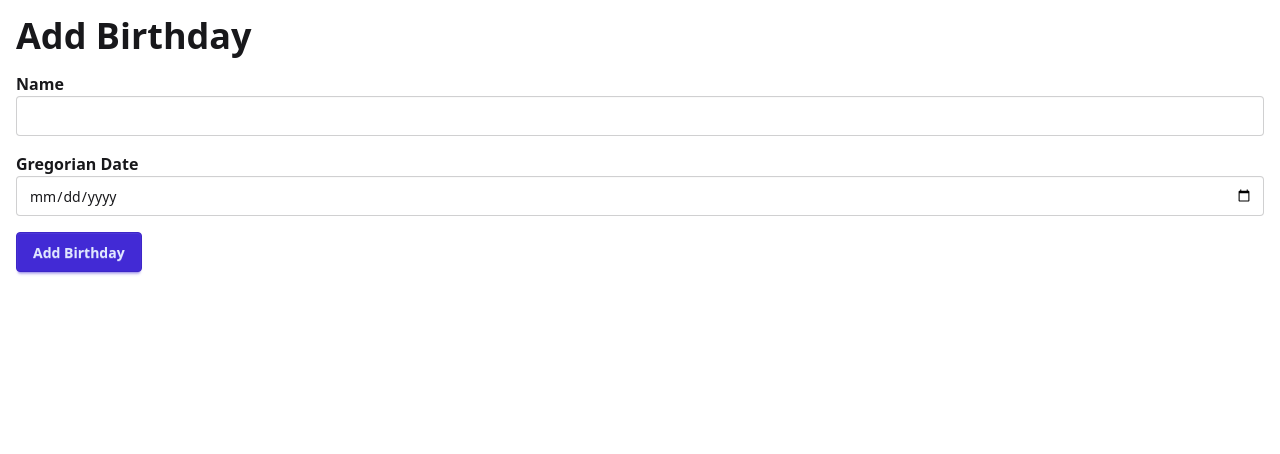
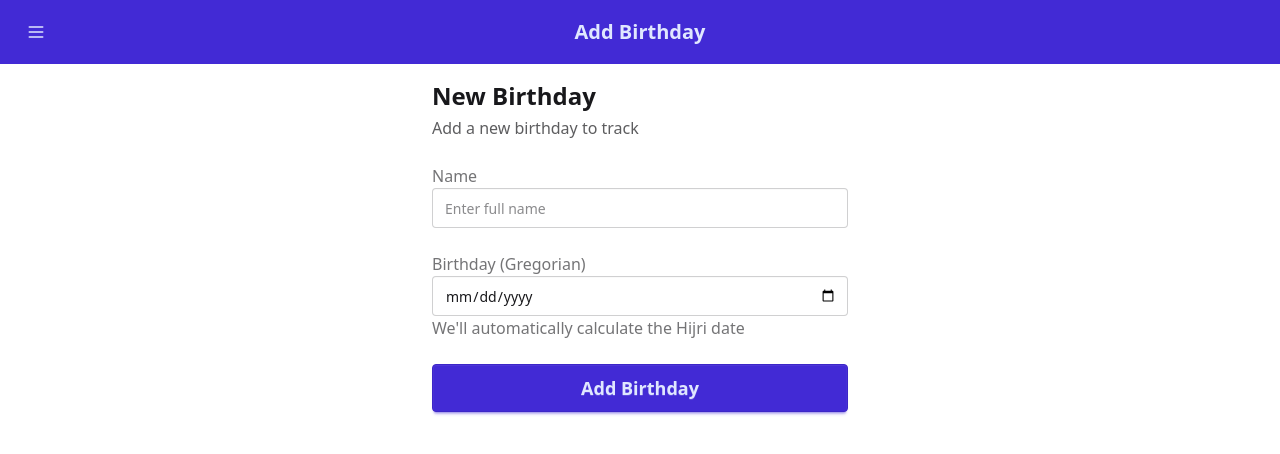
Before and after one commit to abumalick/hijri-birthday, a React (Vite) app: page /add in a window 1280 px wide. Shown: the top 454 px of the page. Built offline with nearby package versions, Linux system fonts and the light colour scheme.

Commit message:
feat: implement Layout component and integrate it into routes

```diff
--- /dev/null
+++ b/src/components/Layout.tsx
@@ -0,0 +1,178 @@
+import { Link } from '@tanstack/react-router'
+import type { ReactNode } from 'react'
+
+interface LayoutProps {
+	title: string
+	children: ReactNode
+}
+
+export function Layout({ title, children }: LayoutProps) {
+	return (
+		<div className="drawer">
+			<input id="drawer-toggle" type="checkbox" className="drawer-toggle" />
+			<div className="drawer-content flex flex-col">
+				{/* Navbar */}
+				<div className="navbar bg-primary text-primary-content sticky top-0 z-50">
+					<div className="navbar-start">
+						<label
+							htmlFor="drawer-toggle"
+							className="btn btn-square btn-ghost"
+							aria-label="Open menu"
+						>
+							<svg
+								xmlns="http://www.w3.org/2000/svg"
+								fill="none"
+								viewBox="0 0 24 24"
+								className="inline-block w-5 h-5 stroke-current"
+								aria-hidden="true"
+							>
+								<title>Menu</title>
+								<path
+									strokeLinecap="round"
+									strokeLinejoin="round"
+									strokeWidth="2"
+									d="M4 6h16M4 12h16M4 18h16"
+								/>
+							</svg>
+						</label>
+					</div>
+					<div className="navbar-center">
+						<h1 className="text-xl font-bold">{title}</h1>
+					</div>
+					<div className="navbar-end">
+						{/* Optional: Add action buttons here */}
+					</div>
+				</div>
+
+				{/* Page content */}
+				<main className="flex-1 min-h-screen bg-base-100">{children}</main>
+			</div>
+
+			{/* Sidebar */}
+			<div className="drawer-side">
+				<label
+					htmlFor="drawer-toggle"
+					className="drawer-overlay"
+					aria-label="Close menu"
+				/>
+				<aside className="min-h-full w-80 bg-base-200 text-base-content">
+					<div className="p-4">
+						<div className="flex items-center gap-2 mb-8">
+							<div className="avatar placeholder">
+								<div className="bg-primary text-primary-content rounded-full w-12">
+									<span className="text-xl">🌙</span>
+								</div>
+							</div>
+							<div>
+								<h2 className="text-lg font-bold">Hijri Birthday</h2>
+								<p className="text-sm opacity-70">Never miss a birthday</p>
+							</div>
+						</div>
+					</div>
+
+					<ul className="menu p-4 w-full">
+						<li>
+							<Link
+								to="/"
+								className="flex items-center gap-3"
+								activeProps={{ className: 'active' }}
+							>
+								<svg
+									xmlns="http://www.w3.org/2000/svg"
+									className="h-5 w-5"
+									fill="none"
+									viewBox="0 0 24 24"
+									stroke="currentColor"
+									aria-hidden="true"
+								>
+									<title>Home</title>
+									<path
+										strokeLinecap="round"
+										strokeLinejoin="round"
+										strokeWidth="2"
+										d="M3 12l2-2m0 0l7-7 7 7M5 10v10a1 1 0 001 1h3m10-11l2 2m-2-2v10a1 1 0 01-1 1h-3m-6 0a1 1 0 001-1v-4a1 1 0 011-1h2a1 1 0 011 1v4a1 1 0 001 1m-6 0h6"
+									/>
+								</svg>
+								Home
+							</Link>
+						</li>
+						<li>
+							<Link
+								to="/add"
+								className="flex items-center gap-3"
+								activeProps={{ className: 'active' }}
+							>
+								<svg
+									xmlns="http://www.w3.org/2000/svg"
+									className="h-5 w-5"
+									fill="none"
+									viewBox="0 0 24 24"
+									stroke="currentColor"
+									aria-hidden="true"
+								>
+									<title>Add</title>
+									<path
+										strokeLinecap="round"
+										strokeLinejoin="round"
+										strokeWidth="2"
+										d="M12 6v12m6-6H6"
+									/>
+								</svg>
+								Add Birthday
+							</Link>
+						</li>
+						<div className="divider" />
+						<li>
+							<button type="button" className="flex items-center gap-3">
+								<svg
+									xmlns="http://www.w3.org/2000/svg"
+									className="h-5 w-5"
+									fill="none"
+									viewBox="0 0 24 24"
+									stroke="currentColor"
+									aria-hidden="true"
+								>
+									<title>Settings</title>
+									<path
+										strokeLinecap="round"
+										strokeLinejoin="round"
+										strokeWidth="2"
+										d="M10.325 4.317c.426-1.756 2.924-1.756 3.35 0a1.724 1.724 0 002.573 1.066c1.543-.94 3.31.826 2.37 2.37a1.724 1.724 0 001.065 2.572c1.756.426 1.756 2.924 0 3.35a1.724 1.724 0 00-1.066 2.573c.94 1.543-.826 3.31-2.37 2.37a1.724 1.724 0 00-2.572 1.065c-.426 1.756-2.924 1.756-3.35 0a1.724 1.724 0 00-2.573-1.066c-1.543.94-3.31-.826-2.37-2.37a1.724 1.724 0 00-1.065-2.572c-1.756-.426-1.756-2.924 0-3.35a1.724 1.724 0 001.066-2.573c-.94-1.543.826-3.31 2.37-2.37.996.608 2.296.07 2.572-1.065z"
+									/>
+									<path
+										strokeLinecap="round"
+										strokeLinejoin="round"
+										strokeWidth="2"
+										d="M15 12a3 3 0 11-6 0 3 3 0 016 0z"
+									/>
+								</svg>
+								Settings
+							</button>
+						</li>
+						<li>
+							<button type="button" className="flex items-center gap-3">
+								<svg
+									xmlns="http://www.w3.org/2000/svg"
+									className="h-5 w-5"
+									fill="none"
+									viewBox="0 0 24 24"
+									stroke="currentColor"
+									aria-hidden="true"
+								>
+									<title>About</title>
+									<path
+										strokeLinecap="round"
+										strokeLinejoin="round"
+										strokeWidth="2"
+										d="M8.228 9c.549-1.165 2.03-2 3.772-2 2.21 0 4 1.343 4 3 0 1.4-1.278 2.575-3.006 2.907-.542.104-.994.54-.994 1.093m0 3h.01M21 12a9 9 0 11-18 0 9 9 0 0118 0z"
+									/>
+								</svg>
+								About
+							</button>
+						</li>
+					</ul>
+				</aside>
+			</div>
+		</div>
+	)
+}
--- a/src/routes/add.tsx
+++ b/src/routes/add.tsx
@@ -1,6 +1,7 @@
 import { Temporal } from '@js-temporal/polyfill'
 import { createFileRoute, useNavigate } from '@tanstack/react-router'
 import { useMemo, useState } from 'react'
+import { Layout } from '../components/Layout'
 import { LocalStorageService } from '../services/LocalStorageService'
 import { displayHijriDate, getHijriDate } from '../utils/dates'
 
@@ -39,51 +40,70 @@ function AddBirthday() {
 	}
 
 	return (
-		<div className="container p-4 mx-auto">
-			<h1 className="mb-4 text-4xl font-bold">Add Birthday</h1>
-			<form onSubmit={handleSubmit} className="space-y-4">
-				<div>
-					<label htmlFor="name" className="block font-bold">
-						Name
+		<Layout title="Add Birthday">
+			<div className="container p-4 mx-auto max-w-md">
+				<div className="mb-6">
+					<h2 className="text-2xl font-bold text-base-content">New Birthday</h2>
+					<p className="text-base-content/70 mt-1">
+						Add a new birthday to track
+					</p>
+				</div>
+				<form onSubmit={handleSubmit} className="space-y-6">
+					<div className="form-control">
+						<label htmlFor="name" className="label">
+							<span className="label-text font-medium">Name</span>
 						</label>
 						<input
 							type="text"
 							id="name"
 							value={name}
 							onChange={(e) => setName(e.target.value)}
-						className="w-full input input-bordered"
+							className="input input-bordered w-full"
+							placeholder="Enter full name"
 							required
 							data-testid="name-input"
 						/>
 					</div>
-				<div>
-					<label htmlFor="gregorianDate" className="block font-bold">
-						Gregorian Date
+					<div className="form-control">
+						<label htmlFor="gregorianDate" className="label">
+							<span className="label-text font-medium">
+								Birthday (Gregorian)
+							</span>
 						</label>
 						<input
 							type="date"
 							id="gregorianDate"
 							value={gregorianDate}
 							onChange={handleDateChange}
-						className="w-full input input-bordered"
+							className="input input-bordered w-full"
 							required
 							data-testid="gregorian-date-input"
 						/>
+						<div className="label">
+							<span className="label-text-alt text-base-content/60">
+								We'll automatically calculate the Hijri date
+							</span>
+						</div>
 					</div>
 					{hijriDate && (
+						<div className="alert alert-info">
 							<div>
-						<p className="font-bold">Hijri Date</p>
-						<p data-testid="hijri-date-preview">{hijriDate}</p>
+								<h3 className="font-bold">Hijri Date Preview</h3>
+								<div className="text-xs" data-testid="hijri-date-preview">
+									{hijriDate}
+								</div>
+							</div>
 						</div>
 					)}
 					<button
 						type="submit"
-					className="btn btn-primary"
+						className="btn btn-primary w-full btn-lg"
 						data-testid="submit-button"
 					>
 						Add Birthday
 					</button>
 				</form>
 			</div>
+		</Layout>
 	)
 }
--- a/src/routes/index.tsx
+++ b/src/routes/index.tsx
@@ -1,5 +1,6 @@
 import { createFileRoute, Link } from '@tanstack/react-router'
 import { useEffect, useMemo, useState } from 'react'
+import { Layout } from '../components/Layout'
 import { LocalStorageService } from '../services/LocalStorageService'
 import type { BirthdayEvent } from '../services/types'
 import {
@@ -29,45 +30,70 @@ function BirthdayList() {
 	}, [storageService])
 
 	return (
+		<Layout title="Hijri Birthday">
 			<div className="container p-4 mx-auto">
 				{events.length === 0 ? (
-				<div className="hero bg-base-200">
+					<div className="hero bg-base-200 min-h-[calc(100vh-4rem)]">
 						<div className="hero-content text-center">
 							<div className="max-w-md">
-							<h1 className="text-5xl font-bold">Hijri Birthday</h1>
-							<p className="py-6">
+								<div className="text-6xl mb-4">🌙</div>
+								<h1 className="text-4xl font-bold mb-4">
+									Welcome to Hijri Birthday
+								</h1>
+								<p className="py-6 text-base-content/70">
 									Never miss a Hijri birthday again! Add your friends and family
 									to get started.
 								</p>
-							<Link to="/add" className="btn btn-primary">
-								Get Started
+								<Link to="/add" className="btn btn-primary btn-lg">
+									Add Your First Birthday
 								</Link>
 							</div>
 						</div>
 					</div>
 				) : (
 					<>
-					<h1 className="mb-4 text-4xl font-bold mt-10">Upcoming Birthdays</h1>
-					<div className="grid gap-4">
+						<div className="mb-6">
+							<h2 className="text-2xl font-bold text-base-content">
+								Upcoming Birthdays
+							</h2>
+							<p className="text-base-content/70 mt-1">
+								{events.length} birthday{events.length !== 1 ? 's' : ''} tracked
+							</p>
+						</div>
+						<div className="grid gap-4 pb-20">
 							{events.map((event) => (
 								<div
 									key={event.id}
-								className="p-4 shadow-lg card bg-base-100"
+									className="card bg-base-100 shadow-lg border border-base-300"
 									data-testid="event-card"
 								>
-								<h2 className="text-2xl font-bold" data-testid="event-name">
+									<div className="card-body p-4">
+										<h3 className="card-title text-xl" data-testid="event-name">
 											{event.name}
-								</h2>
-								<div className="grid grid-cols-2 gap-4 mt-4">
-									<div>
-										<p className="font-bold">Gregorian</p>
-										<p>{displayGregorianDate(event.gregorianDate)}</p>
-										<p>Age: {getAge(event.gregorianDate)}</p>
+										</h3>
+										<div className="grid grid-cols-1 sm:grid-cols-2 gap-4 mt-4">
+											<div className="bg-base-200 p-3 rounded-lg">
+												<p className="font-semibold text-sm text-base-content/70 uppercase tracking-wide">
+													Gregorian
+												</p>
+												<p className="text-lg font-medium">
+													{displayGregorianDate(event.gregorianDate)}
+												</p>
+												<p className="text-sm text-base-content/70">
+													Age: {getAge(event.gregorianDate)}
+												</p>
 											</div>
-									<div>
-										<p className="font-bold">Hijri</p>
-										<p>{displayHijriDate(getHijriDate(event.gregorianDate))}</p>
-										<p>Age: {getAge(getHijriDate(event.gregorianDate))}</p>
+											<div className="bg-base-200 p-3 rounded-lg">
+												<p className="font-semibold text-sm text-base-content/70 uppercase tracking-wide">
+													Hijri
+												</p>
+												<p className="text-lg font-medium">
+													{displayHijriDate(getHijriDate(event.gregorianDate))}
+												</p>
+												<p className="text-sm text-base-content/70">
+													Age: {getAge(getHijriDate(event.gregorianDate))}
+												</p>
+											</div>
 										</div>
 									</div>
 								</div>
@@ -77,7 +103,7 @@ function BirthdayList() {
 				)}
 				<Link
 					to="/add"
-				className="btn btn-primary btn-circle fixed bottom-4 right-4"
+					className="btn btn-primary btn-circle fixed bottom-6 right-6 shadow-lg z-40"
 					data-testid="add-event-button"
 				>
 					<svg
@@ -97,5 +123,6 @@ function BirthdayList() {
 					</svg>
 				</Link>
 			</div>
+		</Layout>
 	)
 }
--- a/src/styles.css
+++ b/src/styles.css
@@ -1,2 +1,53 @@
 @import "tailwindcss";
 @plugin "daisyui";
+
+/* Mobile-first responsive design */
+@media (max-width: 768px) {
+  .container {
+    @apply px-4;
+  }
+}
+
+/* Ensure drawer works properly on mobile */
+.drawer-toggle:checked ~ .drawer-content .drawer-overlay {
+  @apply block;
+}
+
+/* Custom scrollbar for better mobile experience */
+::-webkit-scrollbar {
+  width: 4px;
+}
+
+::-webkit-scrollbar-track {
+  @apply bg-base-200;
+}
+
+::-webkit-scrollbar-thumb {
+  @apply bg-base-300 rounded-full;
+}
+
+::-webkit-scrollbar-thumb:hover {
+  @apply bg-base-content/20;
+}
+
+/* Smooth transitions for mobile interactions */
+.drawer-side {
+  transition: transform 0.3s ease-in-out;
+}
+
+/* Ensure proper touch targets on mobile */
+.btn {
+  min-height: 44px;
+}
+
+/* Safe area handling for mobile devices */
+@supports (padding: max(0px)) {
+  .navbar {
+    padding-left: max(1rem, env(safe-area-inset-left));
+    padding-right: max(1rem, env(safe-area-inset-right));
+  }
+
+  .drawer-side aside {
+    padding-left: max(1rem, env(safe-area-inset-left));
+  }
+}
```
Lines whose indentation alone changed are shown as unchanged.
